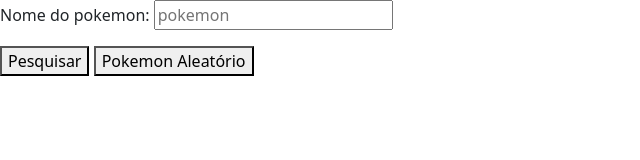
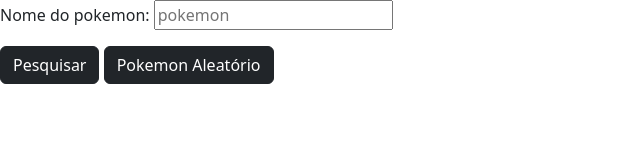
Before and after one commit to FredericoTP/project-pokemon-api, a plain HTML site: page index.html in a window 1280 px wide. Shown: the whole page, without its empty margins (0-640 px from the left). Drawn offline with nearby package versions, Linux system fonts and the light colour scheme.

Commit message:
Adição de estilo nos botões

```diff
--- a/index.html
+++ b/index.html
@@ -24,8 +24,8 @@
       <p id="info-paragraph"></p>
     </section>
     <section id="section-btn">
-      <button id="btn-search">Pesquisar</button>
-      <button id="btn-random">Pokemon Aleatório</button>
+      <button id="btn-search" class="btn btn-dark">Pesquisar</button>
+      <button id="btn-random" class="btn btn-dark">Pokemon Aleatório</button>
     </section>
     <section id="info-pokemon"></section>
   </main>
--- a/style.css
+++ b/style.css
@@ -1,3 +1,7 @@
 * {
   margin: 0;
 }
+
+.card {
+  width: 18rem;
+}
```
